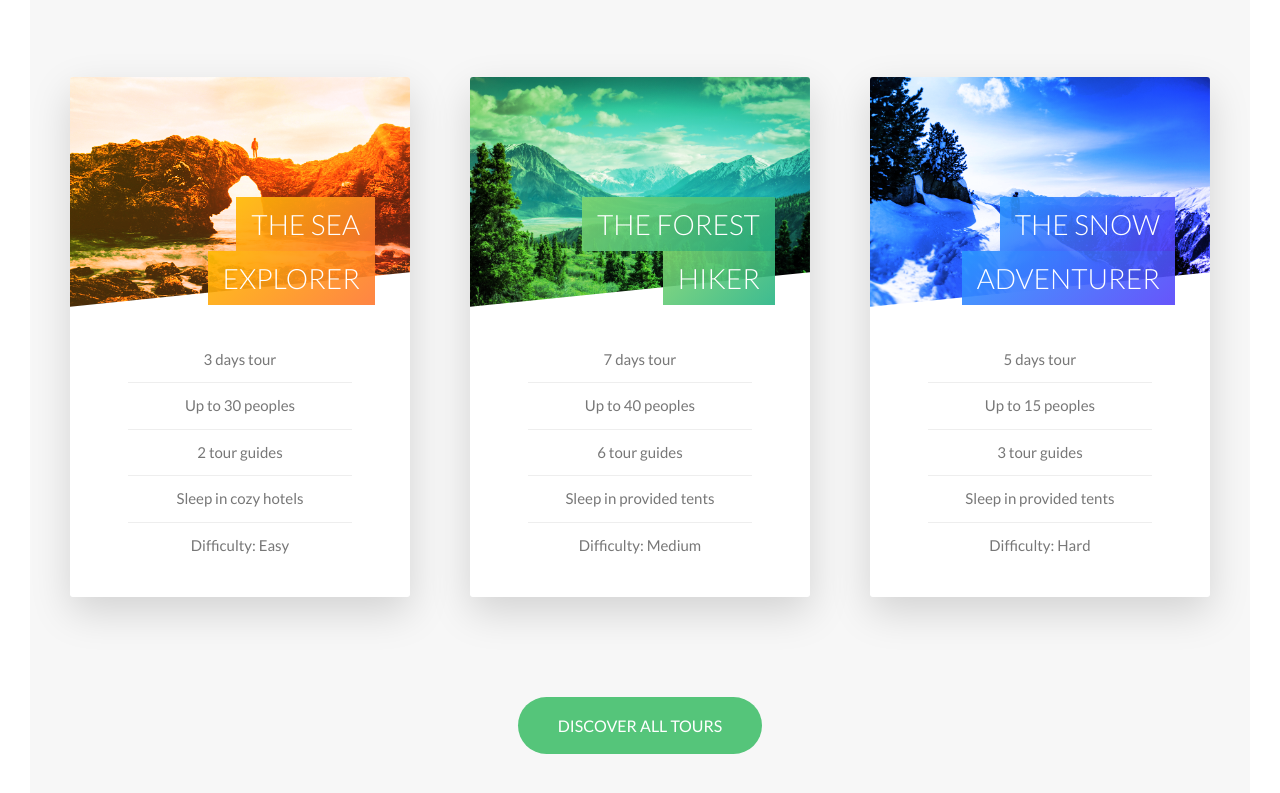
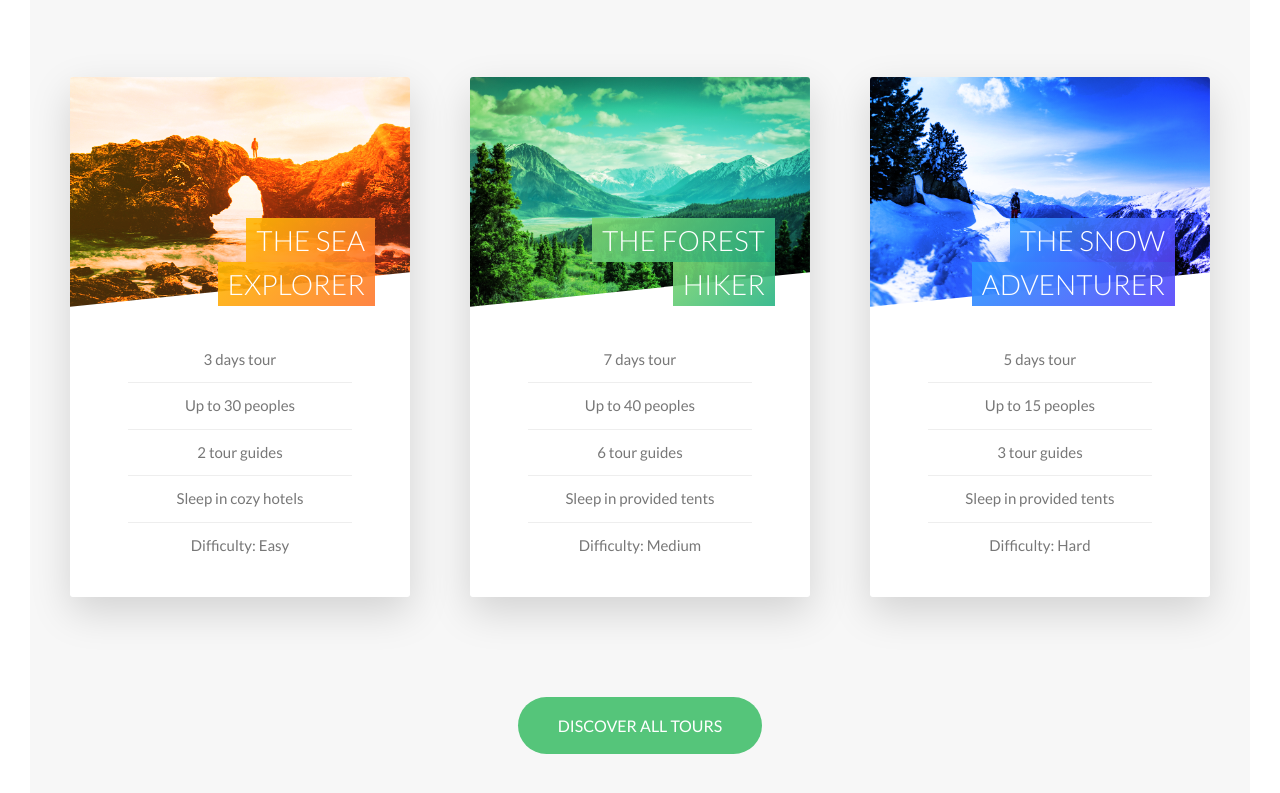
Before and after one commit to oFrederic/Natours, a website: page index.html in a window 1280 px wide. Shown: the part 2358-3151 px from the top of the page. Drawn offline with Linux system fonts and the light colour scheme.

Commit message:
correction card__heading positioning

```diff
--- a/sass/components/_card.scss
+++ b/sass/components/_card.scss
@@ -76,17 +76,17 @@
     font-size: 2.8rem;
     font-weight: 300;
     text-transform: uppercase;
-    line-height: 1.95;
+    line-height: 1.6;
     color: $color-white;
     position: absolute;
     text-align: right;
-    top: 12rem;
+    top: 14.1rem;
     right: 3.5rem;
     width: 75%;
   }
 
   &__heading-span {
-    padding: 1rem 1.5rem;
+    padding: 0.5rem 1rem;
     -webkit-box-decoration-break: clone;
     box-decoration-break: clone;
 
```
Also changed, not shown: css/style.css.
